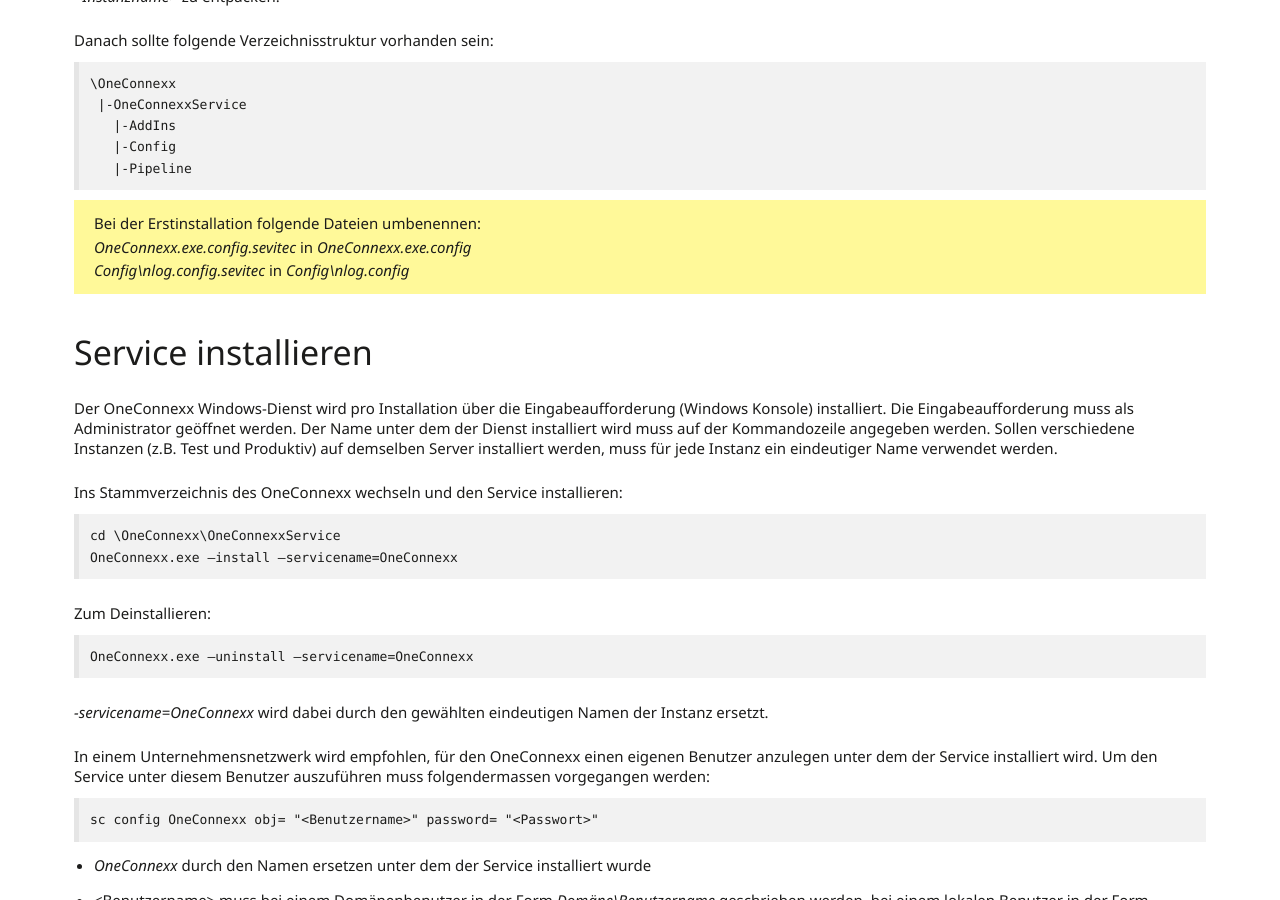
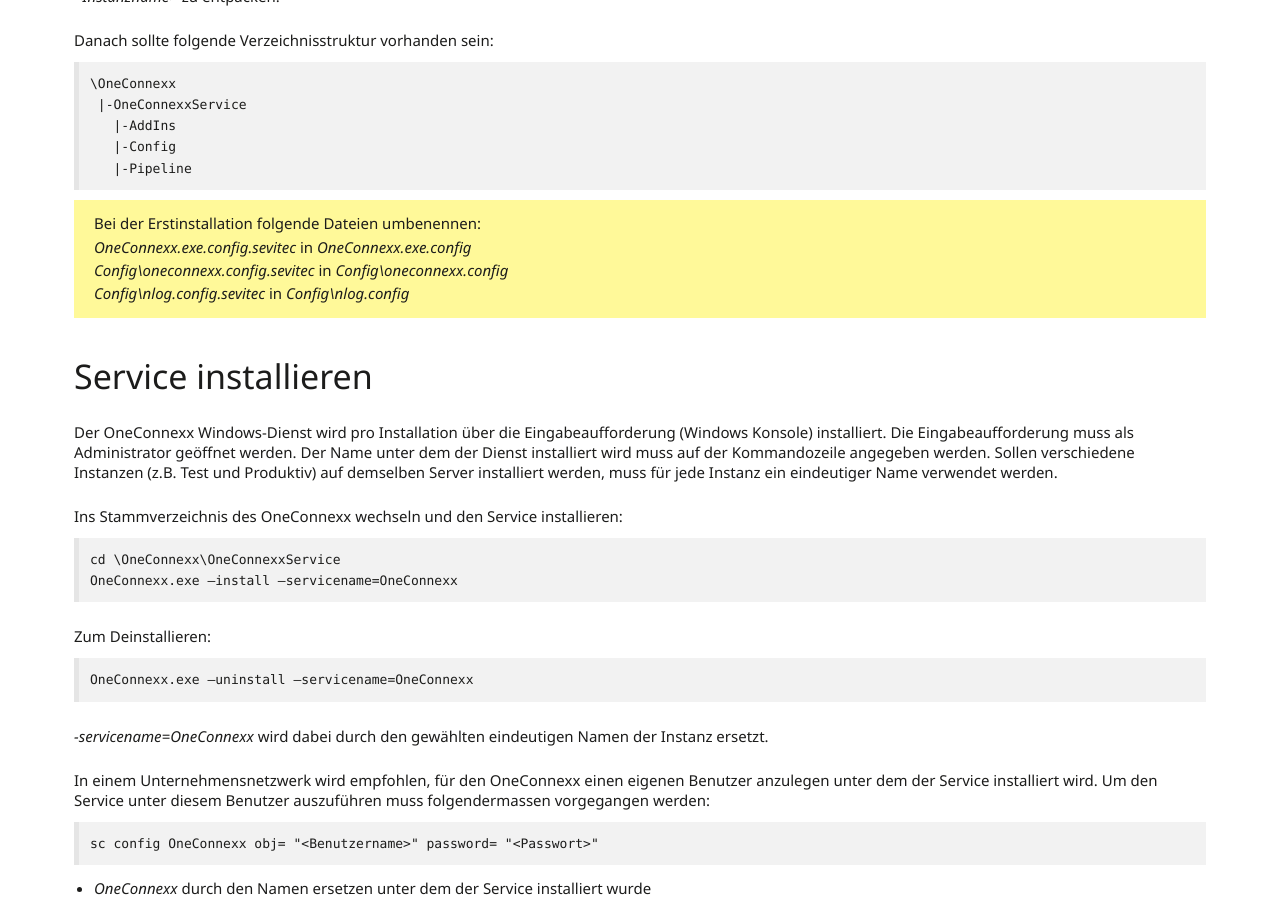
Before and after one commit to primesoft-group/oneconnexx-docs, a Jekyll site: the page built from _pages/setup/de/oneconnexx.md, in a window 1280 px wide and 900 px high, scrolled down 905 px. Built offline with Jekyll 4.4.1, drawn with Linux system fonts in a browser that asks for light colours; nearby versions of some CDN libraries; some web fonts are replaced.

Commit message:
Update oneconnexx.md

````diff
--- a/_pages/setup/de/oneconnexx.md
+++ b/_pages/setup/de/oneconnexx.md
@@ -36,6 +36,7 @@
 ```
 
 {% include alert.html type="warning" text="Bei der Erstinstallation folgende Dateien umbenennen:<br/> <em>OneConnexx.exe.config.sevitec</em> in <em>OneConnexx.exe.config</em><br/>
+<em>Config\oneconnexx.config.sevitec</em> in <em>Config\oneconnexx.config</em><br/>
 <em>Config\nlog.config.sevitec</em> in <em>Config\nlog.config</em>" %}
 
 ### Service installieren
````
